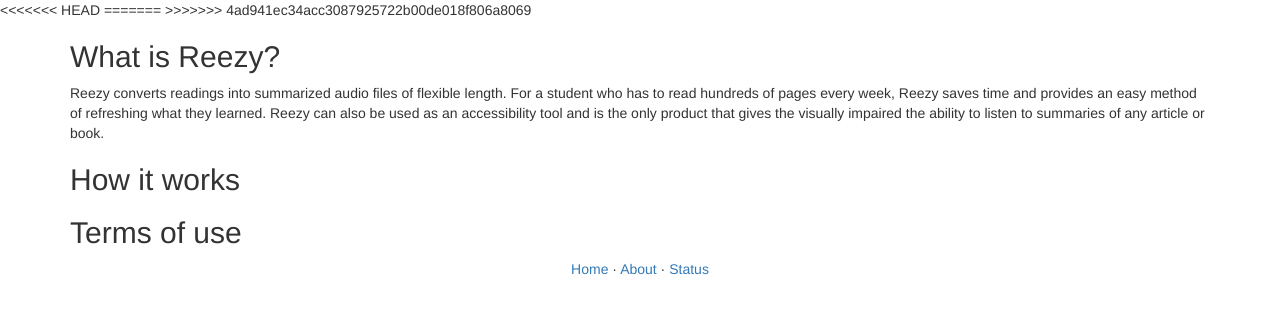
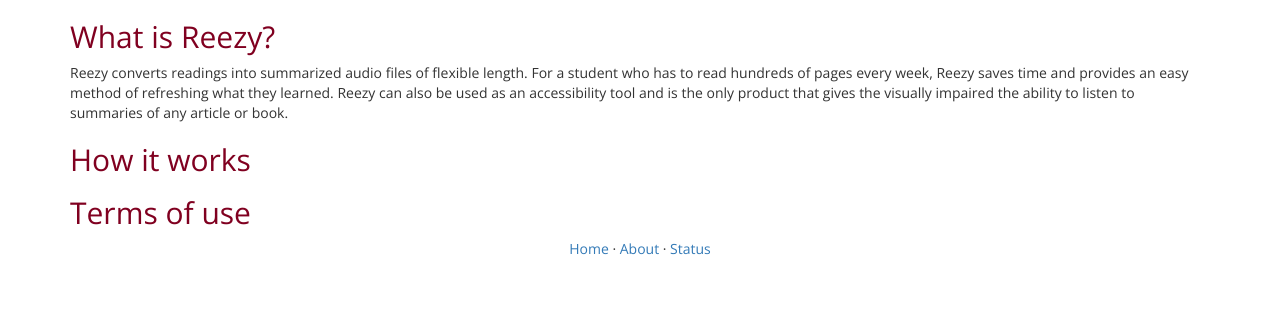
Before and after one commit to AndrewNg/reezy, a Flask app: page /about in a window 1280 px wide. Shown: the top 314 px of the page. Run offline with Flask 2, Linux system fonts and the light colour scheme; some libraries are stand-ins or nearby versions.

Commit message:
i broke things before now i fixed it

```diff
--- a/templates/base.html
+++ b/templates/base.html
@@ -6,46 +6,10 @@
   <link href="{{ url_for('.static', filename='css/bootstrap.min.css') }}" rel="stylesheet">
   <link href="https://fonts.googleapis.com/css?family=Open+Sans" rel="stylesheet">
   <link href="https://fonts.googleapis.com/css?family=Sacramento" rel="stylesheet">
-  <link href="{{ url_for('.static', filename='css/main_new.css') }}" rel="stylesheet">
+  <link href="{{ url_for('.static', filename='css/main.css') }}" rel="stylesheet">
   <script src="{{ url_for('.static', filename='js/pusher.min.js')}}"></script>
 </head>
 <body>
-<<<<<<< HEAD
-=======
-  <!-- {% set navigation_bar = [
-  ('/', 'index', 'Home'),
-  ('/about', 'about', 'About'),
-  ('/status', 'status', 'Status')
-  ] -%}
-
-  {% set active_page = active_page|default('index') -%} -->
-
-  <!-- <nav class="navbar navbar-default">
-    <div class="container">
-      <! Brand and toggle get grouped for better mobile display -->
-      <!-- <div class="navbar-header">
-        <button type="button" class="navbar-toggle collapsed" data-toggle="collapse" data-target="#bs-example-navbar-collapse-1" aria-expanded="false">
-          <span class="sr-only">Toggle navigation</span>
-          <span class="icon-bar"></span>
-          <span class="icon-bar"></span>
-          <span class="icon-bar"></span>
-        </button>
-        <a class="navbar-brand" href="/">Reezy</a>
-      </div>
-
-      Collect the nav links, forms, and other content for toggling
-      <div class="collapse navbar-collapse" id="bs-example-navbar-collapse-1">
-        <ul class="nav navbar-nav">
-          {% for href, id, caption in navigation_bar %}
-          <li {% if id == active_page %} class="active"{% endif %}>
-            <a href="{{ href|e }}">{{ caption|e }}</a>
-          </li>
-          {% endfor %}
-        </ul>
-      </div>
-    </div>
-  </nav> -->
->>>>>>> 4ad941ec34acc3087925722b00de018f806a8069
   {% with messages = get_flashed_messages() %}
   {% if messages %}
   <ul class=flashes>
```
